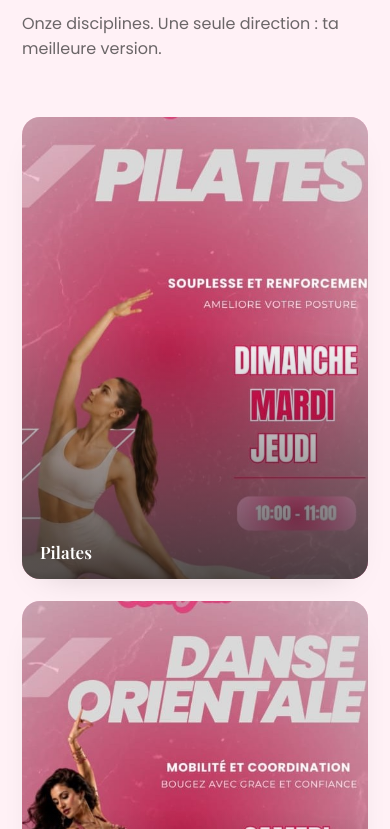
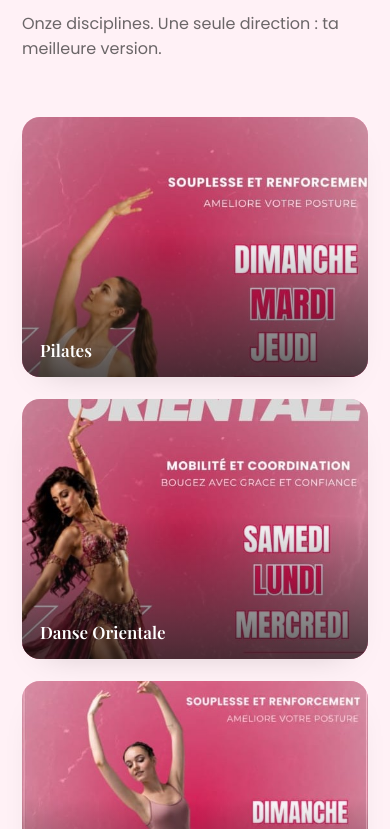
Before and after one commit to ghizslh/slayfit, a plain HTML site: page index.html in a window 390 px wide. Shown: the part 2335-3164 px from the top of the page. Drawn offline with nearby package versions, Linux system fonts and the light colour scheme; a web font is replaced by a local one.

Commit message:
Adjust program-card height for better layout

```diff
--- a/styles.css
+++ b/styles.css
@@ -428,8 +428,7 @@ input,textarea{font-family:inherit;}
   position:relative;
   border-radius:var(--radius-md);
   overflow:hidden;
-  height:0;
-  padding-top:133.33%; /* ratio 3:4 — compatible avec tous les navigateurs, y compris anciens Android */
+  height:300px;
   background:linear-gradient(150deg,var(--secondary),var(--primary));
   box-shadow:0 14px 34px -24px rgba(17,17,17,.25);
   transition:transform .45s var(--ease), box-shadow .45s var(--ease);
@@ -755,6 +754,7 @@ input,textarea{font-family:inherit;}
   .section-inner{padding:0 22px;}
   .about, .services, .why, .gallery, .slayfood, .schedule, .lifestyle, .testimonials, .location{padding:88px 0;}
   .programs-grid{grid-template-columns:repeat(2,1fr);}
+  .program-card{height:220px;}
   .why-grid{grid-template-columns:1fr;}
   .schedule-grid{grid-template-columns:repeat(2,1fr);}
   .masonry{columns:1;}
@@ -769,6 +769,7 @@ input,textarea{font-family:inherit;}
 @media (max-width:480px){
   .footer-grid{grid-template-columns:1fr;}
   .programs-grid{grid-template-columns:1fr;}
+  .program-card{height:260px;}
   .fab{width:48px;height:48px;}
   .menu-photo{width:calc(50% - 8px);}
   .lightbox{padding:16px;}
```
